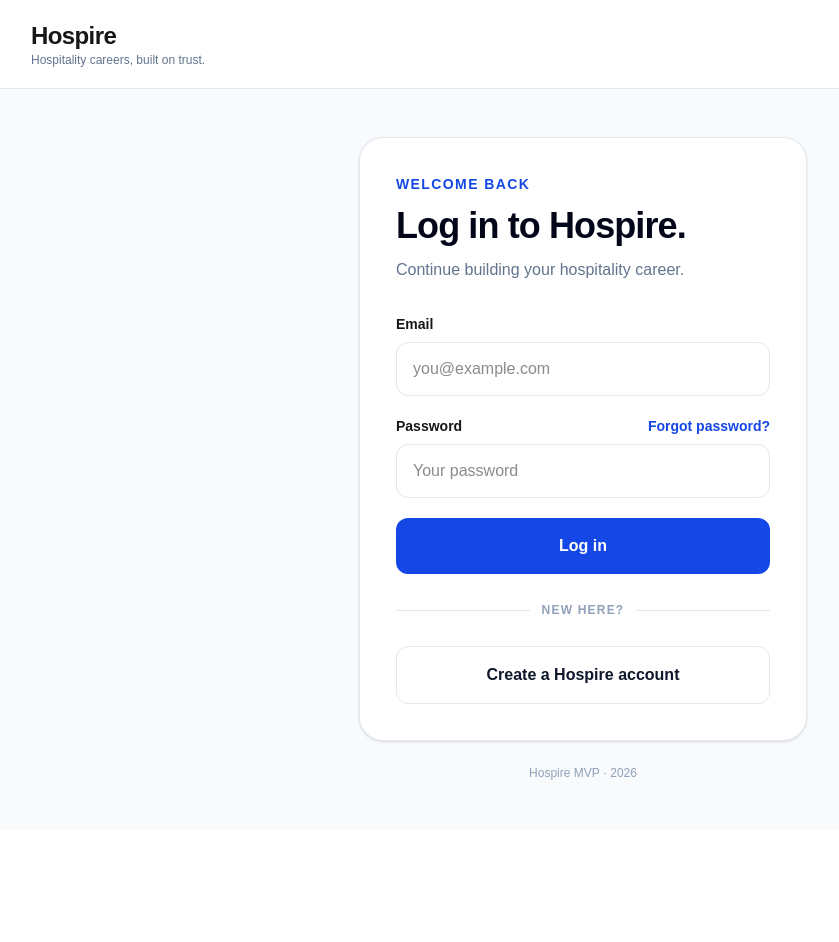
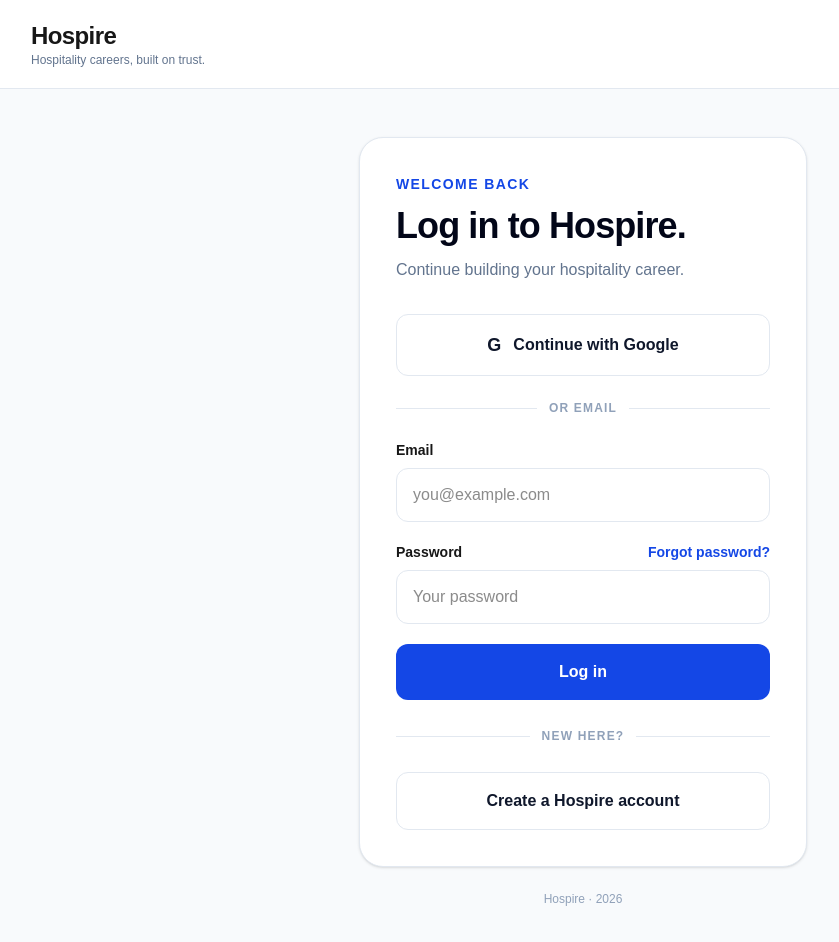
Before and after one commit to samayraa326-beep/hospire2, a Next.js app: page /login in a window 1280 px wide. Shown: the top 942 px of the page, without its empty margins (57-896 px from the left). Before the commit the page ends 829 px from the top, so only its background shows below. Built offline with nearby package versions, Linux system fonts and the light colour scheme; no server answers.

Commit message:
Add Google sign-in and password recovery

```diff
--- a/app/login/page.tsx
+++ b/app/login/page.tsx
@@ -7,151 +7,88 @@
 export default function LoginPage() {
   const router = useRouter();
   const supabase = createClient();
-
   const [email, setEmail] = useState("");
   const [password, setPassword] = useState("");
   const [loading, setLoading] = useState(false);
+  const [googleLoading, setGoogleLoading] = useState(false);
   const [error, setError] = useState("");
+
+  async function handleGoogle() {
+    setError("");
+    setGoogleLoading(true);
+    const { error: oauthError } = await supabase.auth.signInWithOAuth({
+      provider: "google",
+      options: { redirectTo: `${window.location.origin}/onboarding` },
+    });
+    if (oauthError) {
+      setError(oauthError.message);
+      setGoogleLoading(false);
+    }
+  }
 
   async function handleSubmit(event: FormEvent) {
     event.preventDefault();
     setError("");
-
     if (!email.trim() || !password) {
       setError("Please enter your email and password.");
       return;
     }
-
     setLoading(true);
-
-    const { error: loginError } =
-      await supabase.auth.signInWithPassword({
-        email: email.trim(),
-        password,
-      });
-
+    const { error: loginError } = await supabase.auth.signInWithPassword({
+      email: email.trim(), password,
+    });
     if (loginError) {
       setError(loginError.message);
       setLoading(false);
       return;
     }
-
     router.push("/onboarding");
     router.refresh();
   }
 
+  async function handleForgotPassword() {
+    setError("");
+    if (!email.trim()) {
+      setError("Enter your email first, then choose Forgot password.");
+      return;
+    }
+    setLoading(true);
+    const { error: resetError } = await supabase.auth.resetPasswordForEmail(email.trim(), {
+      redirectTo: `${window.location.origin}/reset-password`,
+    });
+    setLoading(false);
+    if (resetError) {
+      setError(resetError.message);
+      return;
+    }
+    setError("Password reset email sent. Check your inbox.");
+  }
+
   return (
     <main className="min-h-screen bg-slate-50">
-      <nav className="border-b border-slate-200 bg-white">
-        <div className="mx-auto max-w-6xl px-6 py-5">
-          <div className="text-2xl font-black tracking-tight">
-            Hospire
-          </div>
-          <p className="text-xs text-slate-500">
-            Hospitality careers, built on trust.
-          </p>
-        </div>
-      </nav>
-
+      <nav className="border-b border-slate-200 bg-white"><div className="mx-auto max-w-6xl px-6 py-5"><div className="text-2xl font-black tracking-tight">Hospire</div><p className="text-xs text-slate-500">Hospitality careers, built on trust.</p></div></nav>
       <section className="flex min-h-[calc(100vh-81px)] items-center justify-center px-5 py-12">
         <div className="w-full max-w-md">
           <div className="rounded-3xl border border-slate-200 bg-white p-7 shadow-sm sm:p-9">
-            <p className="text-sm font-bold uppercase tracking-widest text-blue-700">
-              Welcome back
-            </p>
+            <p className="text-sm font-bold uppercase tracking-widest text-blue-700">Welcome back</p>
+            <h1 className="mt-3 text-4xl font-black tracking-tight text-slate-950">Log in to Hospire.</h1>
+            <p className="mt-3 text-slate-500">Continue building your hospitality career.</p>
 
-            <h1 className="mt-3 text-4xl font-black tracking-tight text-slate-950">
-              Log in to Hospire.
-            </h1>
+            <button type="button" onClick={handleGoogle} disabled={googleLoading} className="mt-8 flex w-full items-center justify-center gap-3 rounded-xl border border-slate-200 px-5 py-4 font-black text-slate-900 transition hover:border-slate-300 hover:bg-slate-50 disabled:opacity-60">
+              <span className="text-lg">G</span>{googleLoading ? "Connecting to Google..." : "Continue with Google"}
+            </button>
+            <div className="my-6 flex items-center gap-3"><div className="h-px flex-1 bg-slate-200" /><span className="text-xs font-bold uppercase tracking-widest text-slate-400">or email</span><div className="h-px flex-1 bg-slate-200" /></div>
 
-            <p className="mt-3 text-slate-500">
-              Continue building your hospitality career.
-            </p>
-
-            <form
-              onSubmit={handleSubmit}
-              className="mt-8 space-y-5"
-            >
-              <label className="block">
-                <span className="mb-2 block text-sm font-bold">
-                  Email
-                </span>
-
-                <input
-                  type="email"
-                  value={email}
-                  onChange={(e) => setEmail(e.target.value)}
-                  required
-                  autoComplete="email"
-                  className="w-full rounded-xl border border-slate-200 px-4 py-3.5 outline-none transition focus:border-blue-600 focus:ring-4 focus:ring-blue-50"
-                  placeholder="you@example.com"
-                />
-              </label>
-
-              <label className="block">
-                <div className="mb-2 flex items-center justify-between">
-                  <span className="text-sm font-bold">
-                    Password
-                  </span>
-
-                  <button
-                    type="button"
-                    className="text-sm font-bold text-blue-700 hover:text-blue-800"
-                    onClick={() =>
-                      setError(
-                        "Password reset will be available soon."
-                      )
-                    }
-                  >
-                    Forgot password?
-                  </button>
-                </div>
-
-                <input
-                  type="password"
-                  value={password}
-                  onChange={(e) => setPassword(e.target.value)}
-                  required
-                  autoComplete="current-password"
-                  className="w-full rounded-xl border border-slate-200 px-4 py-3.5 outline-none transition focus:border-blue-600 focus:ring-4 focus:ring-blue-50"
-                  placeholder="Your password"
-                />
-              </label>
-
-              {error && (
-                <div className="rounded-xl bg-red-50 px-4 py-3 text-sm font-semibold text-red-700">
-                  {error}
-                </div>
-              )}
-
-              <button
-                type="submit"
-                disabled={loading}
-                className="w-full rounded-xl bg-blue-700 px-5 py-4 font-black text-white transition hover:bg-blue-800 disabled:cursor-not-allowed disabled:opacity-60"
-              >
-                {loading ? "Logging in..." : "Log in"}
-              </button>
+            <form onSubmit={handleSubmit} className="space-y-5">
+              <label className="block"><span className="mb-2 block text-sm font-bold">Email</span><input type="email" value={email} onChange={(e) => setEmail(e.target.value)} required autoComplete="email" className="w-full rounded-xl border border-slate-200 px-4 py-3.5 outline-none transition focus:border-blue-600 focus:ring-4 focus:ring-blue-50" placeholder="you@example.com" /></label>
+              <label className="block"><div className="mb-2 flex items-center justify-between"><span className="text-sm font-bold">Password</span><button type="button" className="text-sm font-bold text-blue-700 hover:text-blue-800" onClick={handleForgotPassword}>Forgot password?</button></div><input type="password" value={password} onChange={(e) => setPassword(e.target.value)} required autoComplete="current-password" className="w-full rounded-xl border border-slate-200 px-4 py-3.5 outline-none transition focus:border-blue-600 focus:ring-4 focus:ring-blue-50" placeholder="Your password" /></label>
+              {error && <div className="rounded-xl bg-red-50 px-4 py-3 text-sm font-semibold text-red-700">{error}</div>}
+              <button type="submit" disabled={loading} className="w-full rounded-xl bg-blue-700 px-5 py-4 font-black text-white transition hover:bg-blue-800 disabled:cursor-not-allowed disabled:opacity-60">{loading ? "Logging in..." : "Log in"}</button>
             </form>
-
-            <div className="my-7 flex items-center gap-3">
-              <div className="h-px flex-1 bg-slate-200" />
-              <span className="text-xs font-bold uppercase tracking-widest text-slate-400">
-                New here?
-              </span>
-              <div className="h-px flex-1 bg-slate-200" />
-            </div>
-
-            <a
-              href="/signup"
-              className="block w-full rounded-xl border border-slate-200 px-5 py-4 text-center font-black text-slate-900 transition hover:border-blue-300 hover:bg-blue-50"
-            >
-              Create a Hospire account
-            </a>
+            <div className="my-7 flex items-center gap-3"><div className="h-px flex-1 bg-slate-200" /><span className="text-xs font-bold uppercase tracking-widest text-slate-400">New here?</span><div className="h-px flex-1 bg-slate-200" /></div>
+            <a href="/signup" className="block w-full rounded-xl border border-slate-200 px-5 py-4 text-center font-black text-slate-900 transition hover:border-blue-300 hover:bg-blue-50">Create a Hospire account</a>
           </div>
-
-          <p className="mt-6 text-center text-xs text-slate-400">
-            Hospire MVP · 2026
-          </p>
+          <p className="mt-6 text-center text-xs text-slate-400">Hospire · 2026</p>
         </div>
       </section>
     </main>
```
